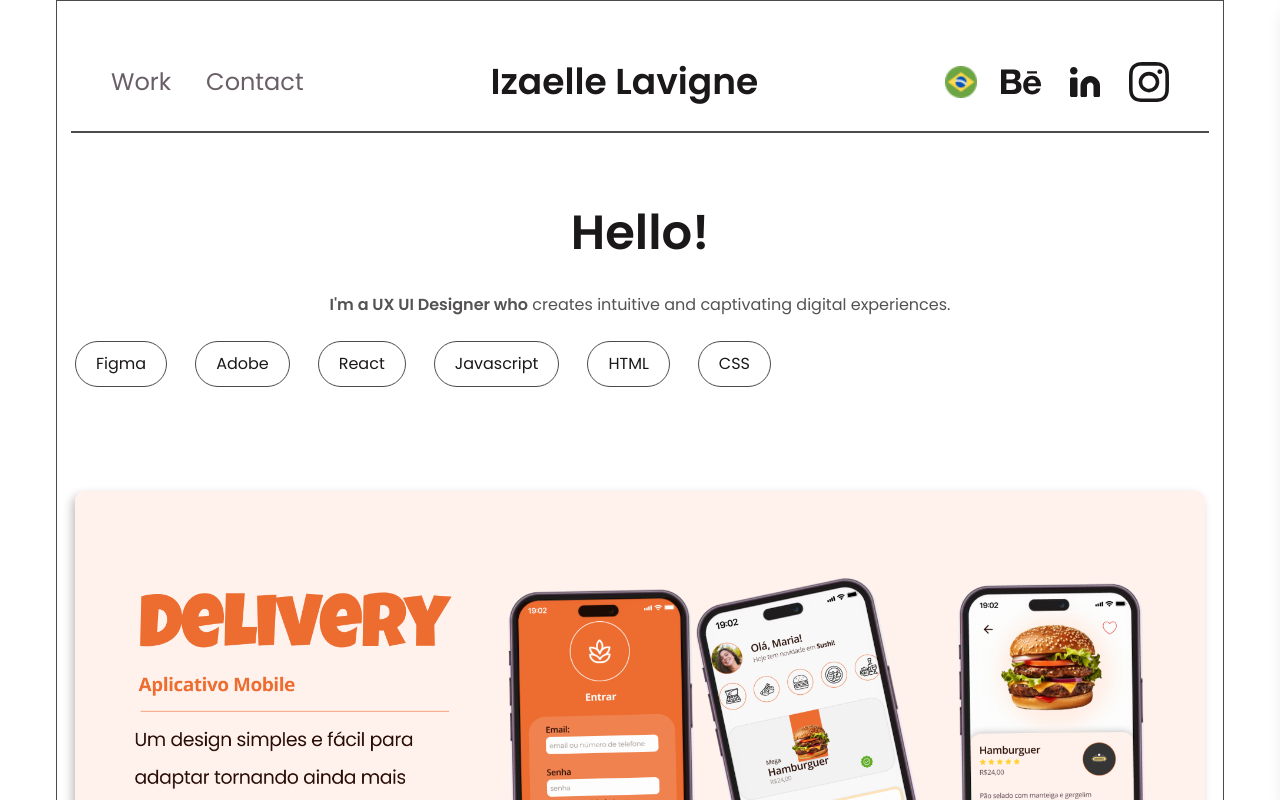
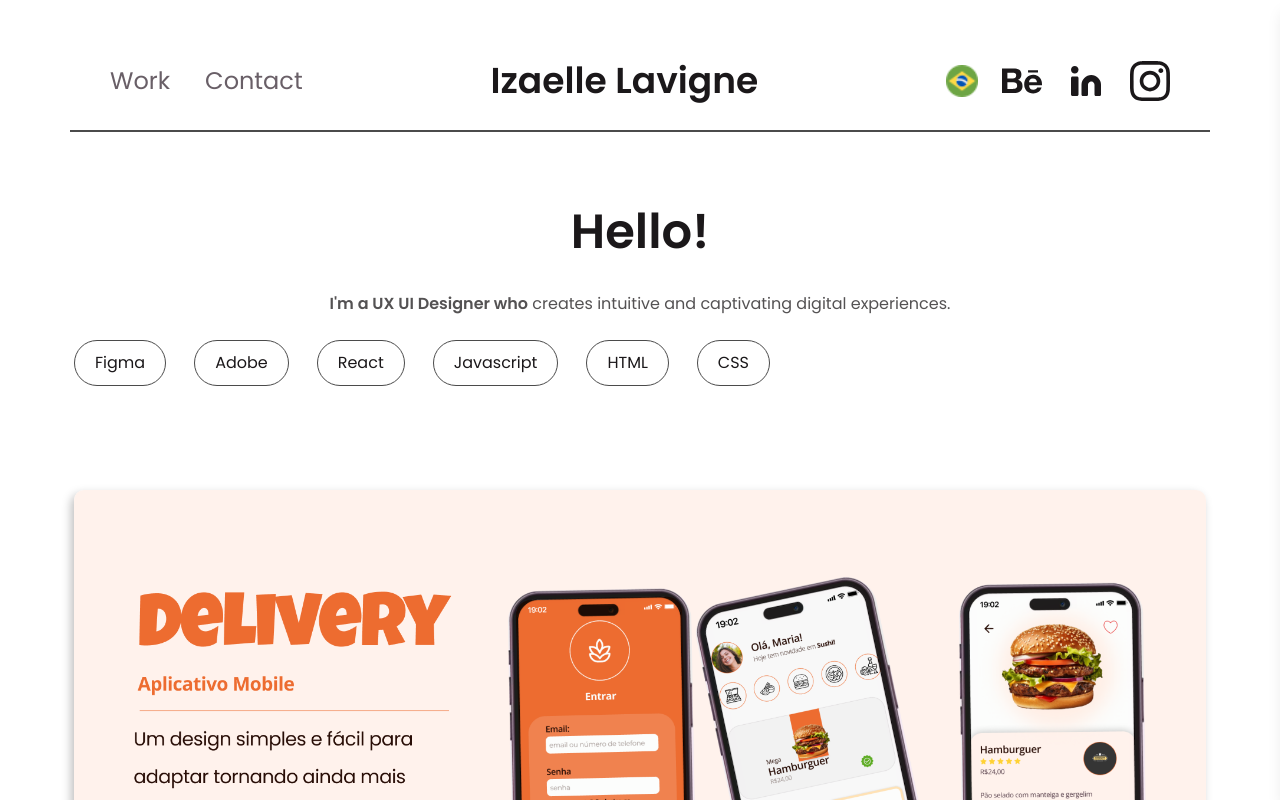
Before and after one commit to LeoCesar0/elle-portifolio, a React (Vite) app: page / in a window 1280 px wide. Shown: the top 800 px of the page. Built offline with nearby package versions, Linux system fonts and the light colour scheme.

Commit message:
fix: remove testing css

```diff
--- a/src/components/Layout.jsx
+++ b/src/components/Layout.jsx
@@ -1,6 +1,6 @@
 export const Layout = ({ children }) => {
   return (
-    <div className="py-[20px] px-[5px] mx-auto md:max-w-[1168px] border border-border md:px-[14px] md:py-[32px]">
+    <div className="py-[20px] px-[5px] mx-auto md:max-w-[1168px] md:px-[14px] md:py-[32px]">
       {children}
     </div>
   );
```
